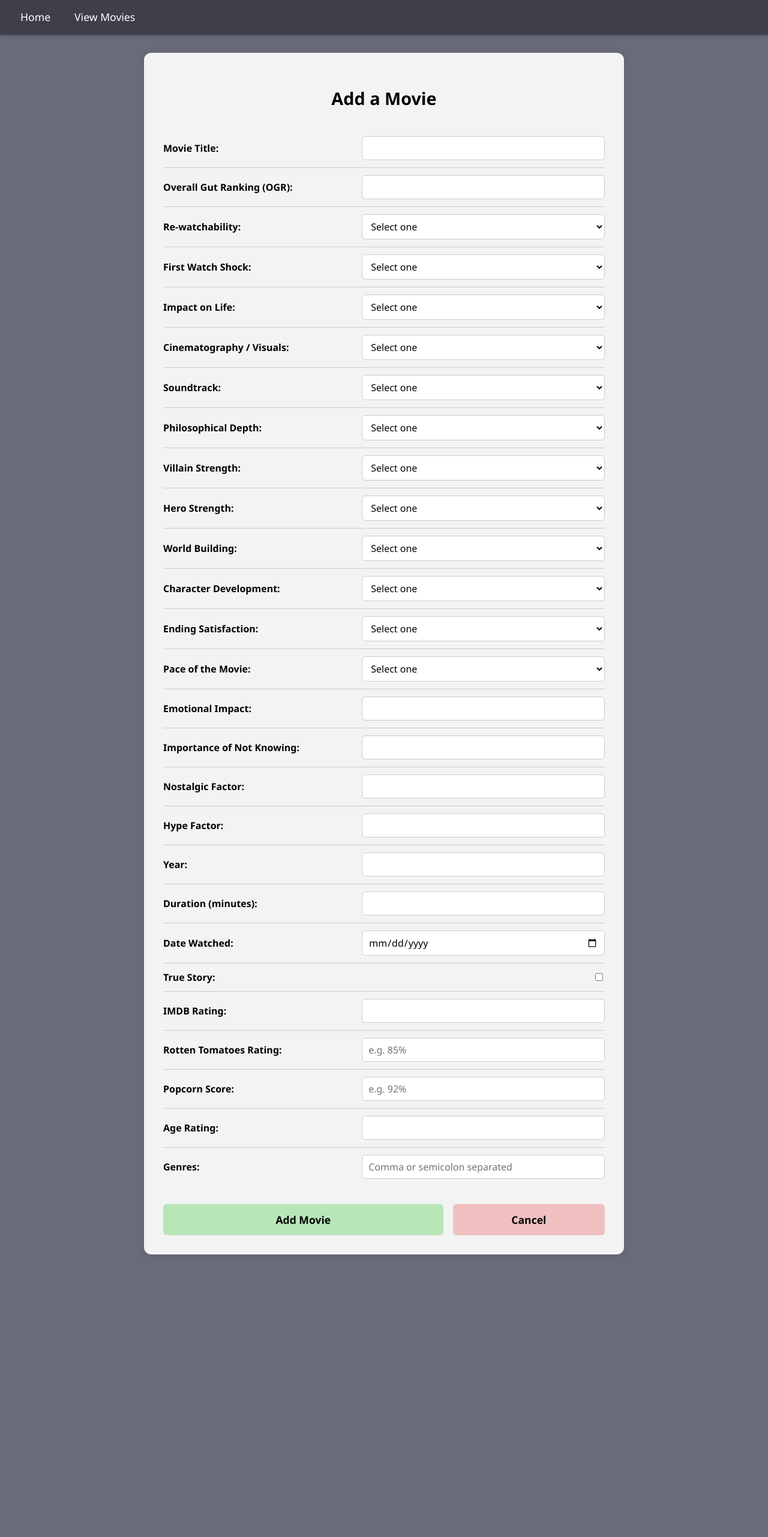
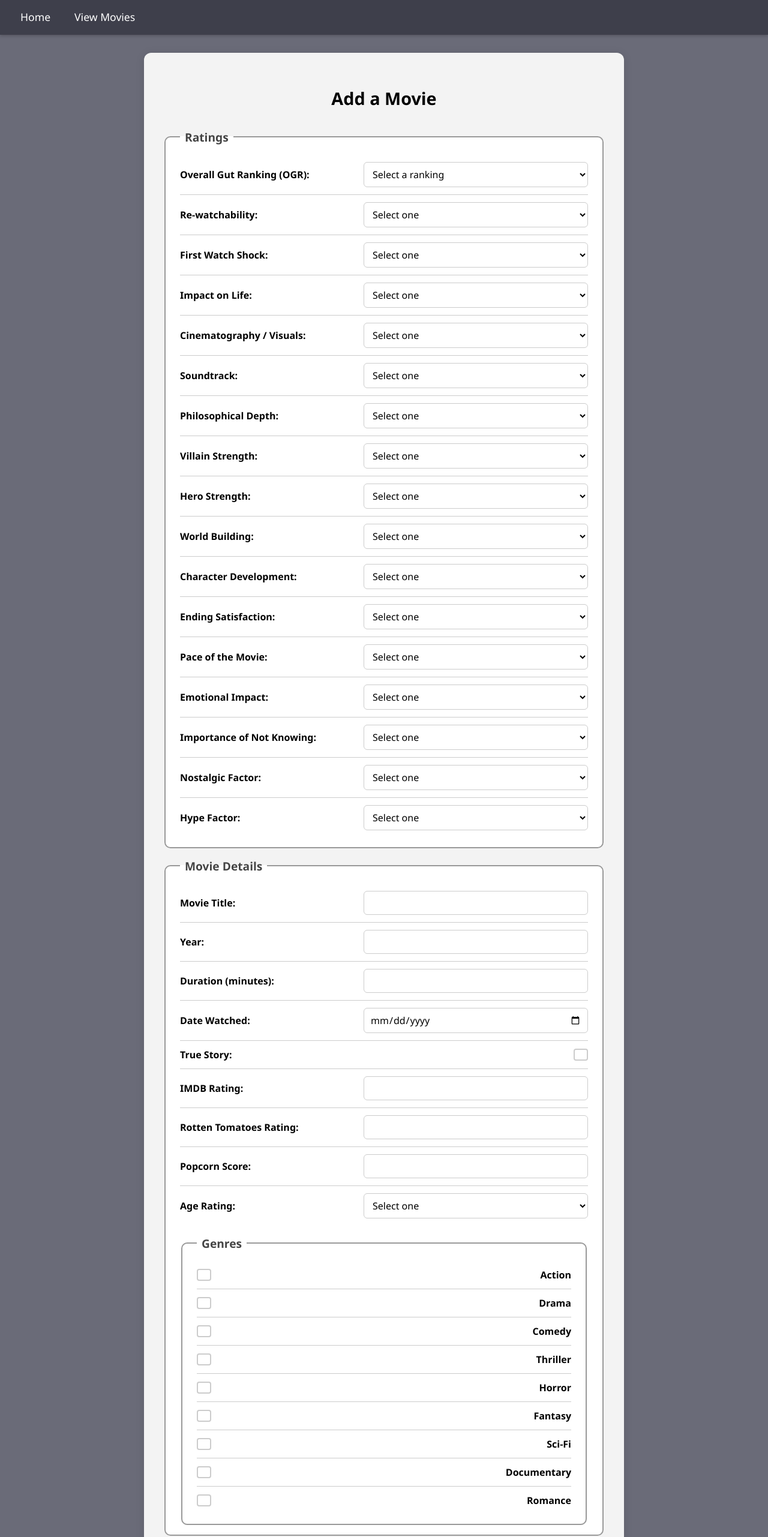
Before and after one commit to zwetmore/WetMovies, an Electron app: page src/renderer/html/addMovie.html in a window 1280 px wide. Shown: the top 2562 px of the page at 60% size. Before the commit the page ends 2131 px from the top, so only its background shows below. Drawn offline with Linux system fonts and the light colour scheme.

Commit message:
add movie page done, need js

```diff
--- a/src/renderer/html/addMovie.html
+++ b/src/renderer/html/addMovie.html
@@ -4,24 +4,37 @@
   <meta charset="UTF-8" />
   <title>WetMovies</title>
   <link rel="stylesheet" href="../styles/addMovie.css" />
+  <script src="../js/addMovie.js" defer></script>
 </head>
 <body>
-    <!-- Top Navigation Bar -->
-    <nav class="top-bar">
+    <div class="top-bar">
         <button onclick="window.location.href='index.html'">Home</button>
         <button onclick="window.location.href='viewMovies.html'">View Movies</button>
-    </nav>
+    </div>
 
   <form id="addMovieForm">
     <h2>Add a Movie</h2>
 
-    <label>Movie Title:
-        <input type="text" name="movie" required />
+    <!-- Subjective Section -->
+    <fieldset class="form-section">
+      <legend>Ratings</legend>
+
+      <label>Overall Gut Ranking (OGR):
+        <select name="ogr" required>
+          <option value="" disabled selected>Select a ranking</option>
+          <option value="1">1</option>
+          <option value="2">2</option>
+          <option value="3">3</option>
+          <option value="4">4</option>
+          <option value="5">5</option>
+          <option value="6">6</option>
+          <option value="7">7</option>
+          <option value="8">8</option>
+          <option value="9">9</option>
+          <option value="10">10</option>
+        </select>
       </label>
 
-    <label>Overall Gut Ranking (OGR):
-        <input type="number" name="ogr" step="1" min="0" max="10" required />
-    </label>
 
       <label>Re-watchability:
         <select name="rewatchability" required>
@@ -39,7 +52,6 @@
           <option value="none">None</option>
           <option value="some">Some</option>
           <option value="nuts">That was nuts</option>
-            <option value="doubleNuts">That was fucking crazy nuts</option>
         </select>
       </label>
 
@@ -142,27 +154,56 @@
       </label>
 
       <label>Emotional Impact:
-      <input type="number" name="emotionalImpact" min="0" max="10" required />
+        <select name="emotionalImpact" required>
+          <option value="" disabled selected>Select one</option>
+          <option value="none">None</option>
+          <option value="some">Some</option>
+          <option value="extreme">Extreme</option>
+        </select>
       </label>
 
       <label>Importance of Not Knowing:
-      <input type="number" name="importanceOfNotKnowing" min="0" max="10" required />
+        <select name="importanceOfNotKnowing" required>
+          <option value="" disabled selected>Select one</option>
+          <option value="know_nothing">Know Nothing</option>
+          <option value="description_okay">Description Okay</option>
+          <option value="need_help">You Will Want Help to Watch</option>
+        </select>
       </label>
 
       <label>Nostalgic Factor:
-      <input type="number" name="nostalgicFactor" min="0" max="10" required />
+        <select name="nostalgicFactor" required>
+          <option value="" disabled selected>Select one</option>
+          <option value="extreme">Extreme</option>
+          <option value="some">Some</option>
+          <option value="none">None</option>
+        </select>
       </label>
 
       <label>Hype Factor:
-      <input type="number" name="hypeFactor" min="0" max="10" required />
+        <select name="hypeFactor" required>
+          <option value="" disabled selected>Select one</option>
+          <option value="overrated">Overrated</option>
+          <option value="underrated">Underrated</option>
+          <option value="correct">Hype Level Correct</option>
+        </select>
+      </label>
+    </fieldset>
+
+    <!-- Objective Section -->
+    <fieldset class="form-section">
+      <legend>Movie Details</legend>
+
+      <label>Movie Title:
+        <input type="text" name="movie" required />
       </label>
 
       <label>Year:
-      <input type="number" name="year" min="1888" max="2100" required />
+        <input type="number" name="year" required />
       </label>
 
       <label>Duration (minutes):
-      <input type="number" name="duration" min="1" required />
+        <input type="number" name="duration" required />
       </label>
 
       <label>Date Watched:
@@ -174,28 +215,46 @@
       </label>
 
       <label>IMDB Rating:
-      <input type="number" name="imdbRating" step="0.1" min="0" max="10" required />
+        <input type="number" name="imdbRating" step="0.1" min="0" max="10" />
       </label>
 
       <label>Rotten Tomatoes Rating:
-      <input type="text" name="rottenTomatoesRating" pattern="^\d+%$" placeholder="e.g. 85%" required />
+        <input type="text" name="rottenTomatoesRating" />
       </label>
 
       <label>Popcorn Score:
-      <input type="text" name="popcornScore" pattern="^\d+%$" placeholder="e.g. 92%" required />
+        <input type="text" name="popcornScore" />
       </label>
 
       <label>Age Rating:
-      <input type="text" name="ageRating" required />
+        <select name="ageRating" required>
+          <option value="" disabled selected>Select one</option>
+          <option value="G">G</option>
+          <option value="PG">PG</option>
+          <option value="PG-13">PG-13</option>
+          <option value="R">R</option>
+          <option value="NC-17">NC-17</option>
+          <option value="Unrated">Unrated</option>
+        </select>
       </label>
 
-    <label>Genres:
-      <input type="text" name="genres" required placeholder="Comma or semicolon separated" />
-    </label>
+      <fieldset>
+        <legend>Genres</legend>
+        <label><input type="checkbox" name="genres" value="Action"> Action</label>
+        <label><input type="checkbox" name="genres" value="Drama"> Drama</label>
+        <label><input type="checkbox" name="genres" value="Comedy"> Comedy</label>
+        <label><input type="checkbox" name="genres" value="Thriller"> Thriller</label>
+        <label><input type="checkbox" name="genres" value="Horror"> Horror</label>
+        <label><input type="checkbox" name="genres" value="Fantasy"> Fantasy</label>
+        <label><input type="checkbox" name="genres" value="Sci-Fi"> Sci-Fi</label>
+        <label><input type="checkbox" name="genres" value="Documentary"> Documentary</label>
+        <label><input type="checkbox" name="genres" value="Romance"> Romance</label>
+      </fieldset>
+    </fieldset>
 
     <div class="form-actions">
       <button type="submit" class="primary">Add Movie</button>
-        <button type="button" onclick="window.location.href='index.html'" class="secondary">Cancel</button>
+      <button type="button" class="secondary" onclick="window.location.href='index.html'">Cancel</button>
     </div>
   </form>
 </body>
--- a/src/renderer/js/addMovie.js
+++ b/src/renderer/js/addMovie.js
@@ -0,0 +1,25 @@
+document.addEventListener('DOMContentLoaded', () => {
+    const form = document.getElementById('addMovieForm');
+
+    form.addEventListener('submit', function(event) {
+      event.preventDefault(); // prevent page reload
+
+      const formData = new FormData(form);
+      const jsonObject = {};
+
+      for (const [key, value] of formData.entries()) {
+        if (jsonObject[key]) {
+          if (!Array.isArray(jsonObject[key])) {
+            jsonObject[key] = [jsonObject[key]];
+          }
+          jsonObject[key].push(value);
+        } else {
+          jsonObject[key] = value;
+        }
+      }
+
+      console.log('Form JSON:', jsonObject);
+
+      // You can add code here to send jsonObject somewhere or handle it
+    });
+  });
--- a/src/renderer/styles/addMovie.css
+++ b/src/renderer/styles/addMovie.css
@@ -57,7 +57,6 @@
     color: #b8d8f0;
   }
 
-
   /* Form Container */
   form#addMovieForm {
     background-color: #f3f3f3;
@@ -73,6 +72,23 @@
     text-align: center;
     margin-bottom: 2rem;
     font-size: 1.8rem;
+  }
+
+  /* Sections for Objective and Subjective */
+  form#addMovieForm .section {
+    margin-bottom: 2rem;
+    padding: 1.5rem 2rem 2rem;
+    border: 2px solid #999; /* slightly darker than --border */
+    border-radius: 12px;
+    background-color: #fafafa;
+  }
+
+  form#addMovieForm .section h3 {
+    margin-top: 0;
+    margin-bottom: 1rem;
+    font-weight: 700;
+    font-size: 1.4rem;
+    color: #333;
   }
 
   /* Label/Input Row Layout */
@@ -101,10 +117,49 @@
     background-color: var(--input-bg);
   }
 
-  /* Checkbox tweak */
+  /* Checkbox Container for Genres and others */
+  form#addMovieForm .checkbox-group {
+    width: 100%;
+    display: flex;
+    flex-wrap: wrap;
+    gap: 12px;
+    margin-top: 0.5rem;
+    padding-left: 0;
+    margin: 0;
+  }
+
+  form#addMovieForm .checkbox-group label {
+    font-weight: normal;
+    flex: 0 1 30%;
+    display: flex;
+    align-items: center;
+    gap: 6px;
+    cursor: pointer;
+    border: none;
+    padding: 0;
+    margin: 0;
+  }
+
   form#addMovieForm input[type="checkbox"] {
     width: auto;
-    margin-left: 1rem;
+    margin-left: 0;
+  }
+
+  /* Genres fieldset border */
+  form#addMovieForm fieldset {
+    border: 2px solid #999; /* match section border for consistency */
+    border-radius: 10px;
+    padding: 1rem 1.5rem;
+    margin-top: 1rem;
+    background-color: #fff;
+  }
+
+  /* Fieldset legend styling */
+  form#addMovieForm fieldset legend {
+    font-weight: 700;
+    font-size: 1.2rem;
+    padding: 0 0.5rem;
+    color: #444;
   }
 
   /* Bottom Buttons */
@@ -148,3 +203,51 @@
   .form-actions .secondary:hover {
     background-color: var(--cancel-hover);
   }
+
+  /* Hide the default checkbox */
+form#addMovieForm input[type="checkbox"] {
+    appearance: none;
+    -webkit-appearance: none;
+    -moz-appearance: none;
+    width: 20px;
+    height: 20px;
+    border: 2px solid var(--border);
+    border-radius: 4px;
+    position: relative;
+    cursor: pointer;
+    transition: background-color 0.2s ease, border-color 0.2s ease;
+    margin: 0;
+  }
+
+  /* Hover effect */
+  form#addMovieForm input[type="checkbox"]:hover {
+    border-color: var(--btn-bg);
+  }
+
+  /* Checked state */
+  form#addMovieForm input[type="checkbox"]:checked {
+    background-color: var(--btn-bg);
+    border-color: var(--btn-bg);
+  }
+
+  /* Checkmark using ::after */
+  form#addMovieForm input[type="checkbox"]:checked::after {
+    content: "";
+    position: absolute;
+    top: 3px;
+    left: 7px;
+    width: 5px;
+    height: 10px;
+    border: solid var(--btn-text);
+    border-width: 0 2px 2px 0;
+    transform: rotate(45deg);
+  }
+
+  /* Align checkbox and label text nicely */
+  form#addMovieForm .checkbox-group label {
+    display: flex;
+    align-items: center;
+    gap: 8px;
+    cursor: pointer;
+    user-select: none;
+  }
```
Also changed, not shown: src/renderer/html/viewMovies.html (+4 -2 lines). Lines whose indentation alone changed are shown as unchanged.
